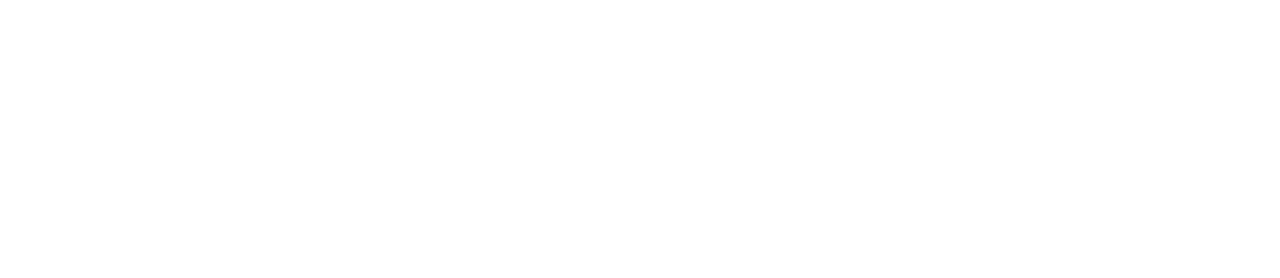
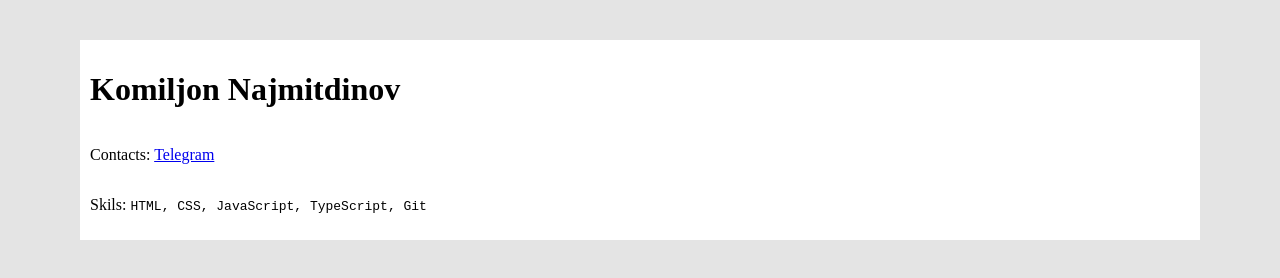
Before and after one commit to nkomiljon/rsschool-cv, a plain HTML site: page index.html in a window 1280 px wide. Drawn offline with Linux system fonts and the light colour scheme.

Commit message:
feat: added some informations

```diff
--- a/index.html
+++ b/index.html
@@ -4,11 +4,23 @@
     <meta charset="UTF-8">
     <meta name="viewport" content="width=device-width, initial-scale=1.0">
     <title>CV</title>
+    <link rel="stylesheet" href="./style.css">
 </head>
 <body>
-    <main>
+    <main class="main">
         <div class="container">
-
+            <div class="content">
+                <div class="wrapper">
+                    <h1 class="">Komiljon Najmitdinov</h1>
+                    <p>
+                        Contacts:
+                        <span>
+                            <a href="https://t.me/knajmitdinov" target="_blank">Telegram</a>
+                        </span>
+                    </p>
+                    <p>Skils: <code>HTML, CSS, JavaScript, TypeScript, Git</code></p>
+                </div>
+            </div>
         </div>
     </main>
 </body>
--- a/style.css
+++ b/style.css
@@ -0,0 +1,43 @@
+
+:root {
+    --white: #fff;
+    --gray: #e4e4e4;
+}
+
+
+*,
+*::after,
+*::before {
+    box-sizing: border-box;
+    -moz-box-sizing: border-box;
+    -webkit-box-sizing: border-box;
+}
+
+
+body {
+    padding: 0;
+    margin: 0;
+    background-color: var(--gray);
+}
+
+.container {
+    max-width: 1140px;
+    padding: 0 10px;
+    margin: 0 auto;
+}
+
+.main {
+    padding: 40px 0;
+}
+
+.content {
+    width: 100%;
+    height: auto;
+    padding: 10px;
+    background-color: var(--white);
+}
+
+.wrapper {
+    display: flex;
+    flex-direction: column;
+}
```
